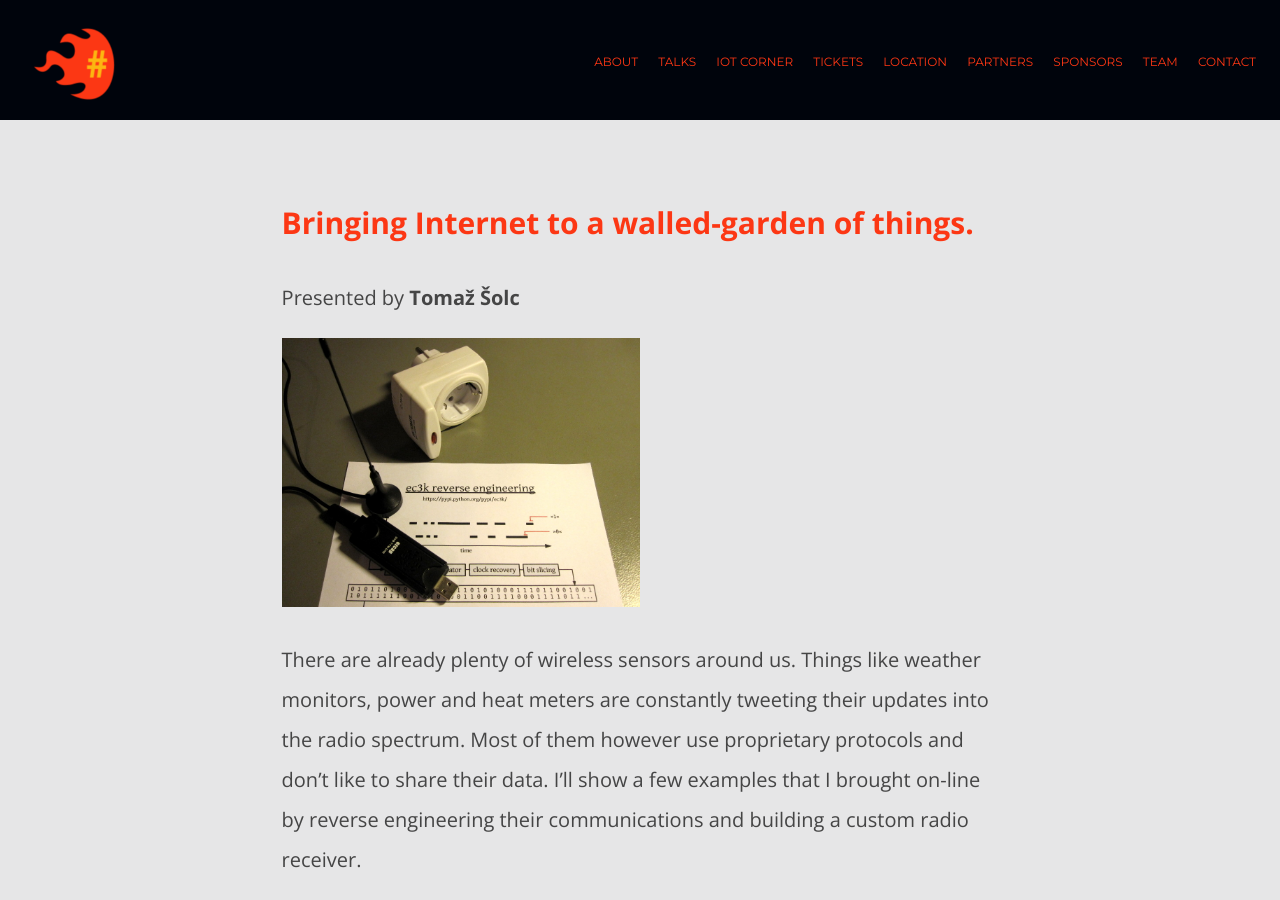
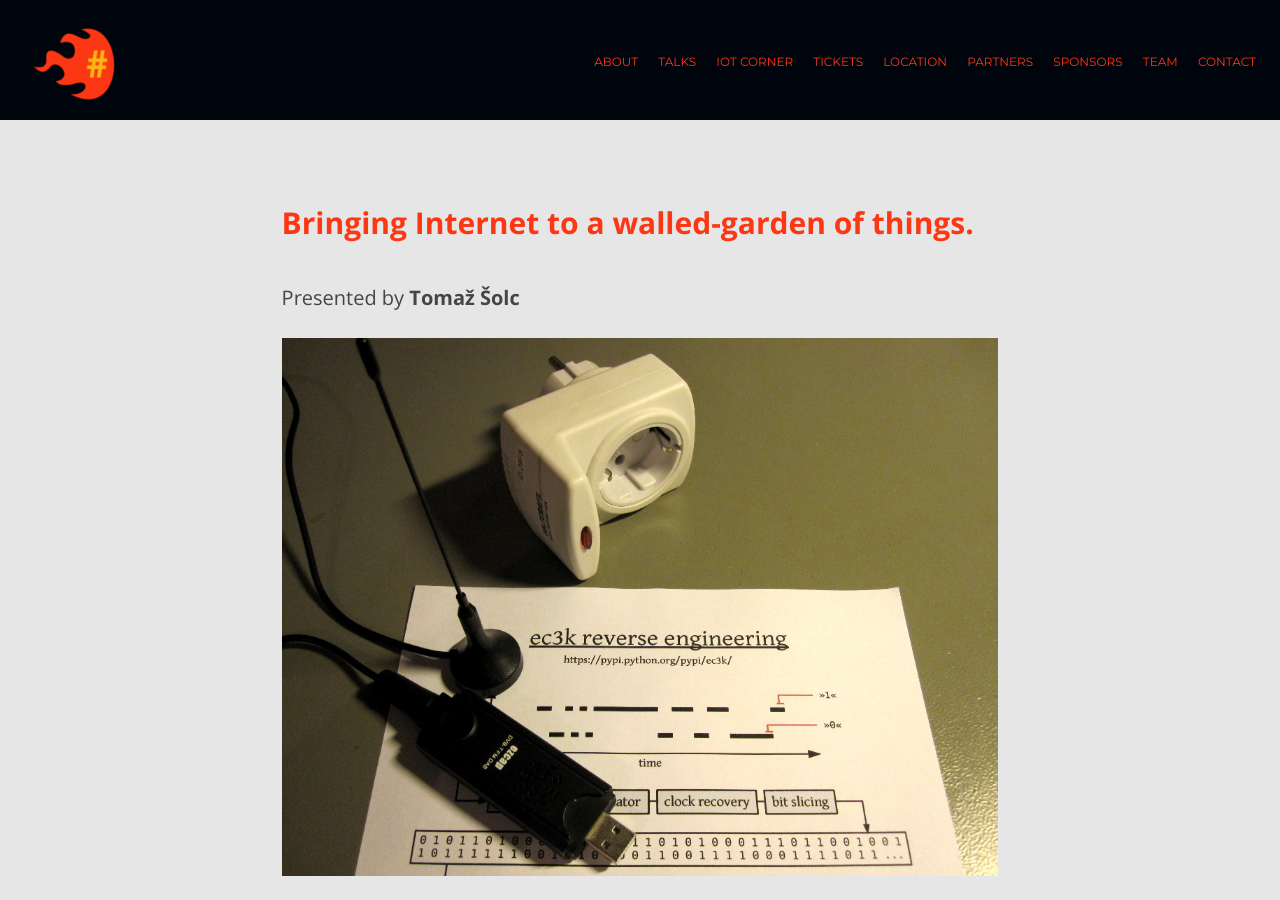
Before and after one commit to webcampsi/mb2015, a Jekyll site: the page built from _posts/2015-03-03-Internet-Walled-gardens.md, in a window 1280 px wide and 900 px high. Built offline with Jekyll 4.4.1, drawn with Linux system fonts in a browser that asks for light colours.

Commit message:
updated iot projects yaml info

```diff
--- a/_posts/2015-03-03-Internet-Walled-gardens.md
+++ b/_posts/2015-03-03-Internet-Walled-gardens.md
@@ -4,8 +4,7 @@ title: Bringing Internet to a walled-garden of things.
 permalink: Internet-Walled-gardens
 role: iot
 layout: iot
+image: /assets/img/iot/TomazSolc-WalledGarden.jpg
 ---
 
-<img src="{{ site.baseurl }}/assets/img/iot/TomazSolc-WalledGarden.jpg" class="img-responsive" />
-
 There are already plenty of wireless sensors around us. Things like weather monitors, power and heat meters are constantly tweeting their updates into the radio spectrum. Most of them however use proprietary protocols and don't like to share their data. I'll show a few examples that I brought on-line by reverse engineering their communications and building a custom radio receiver.
```
Also changed, not shown: _posts/2015-03-03-CubeSensors.md (+1 -1 lines), _posts/2015-03-03-Visionect.md (+1 -0 lines).
